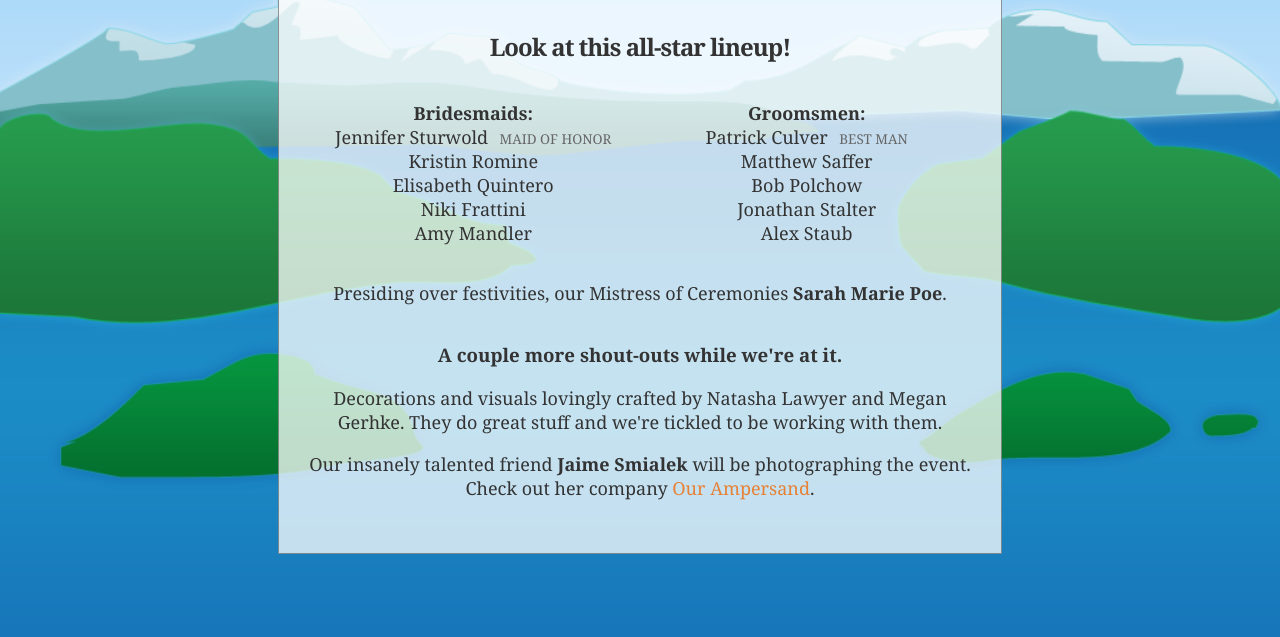
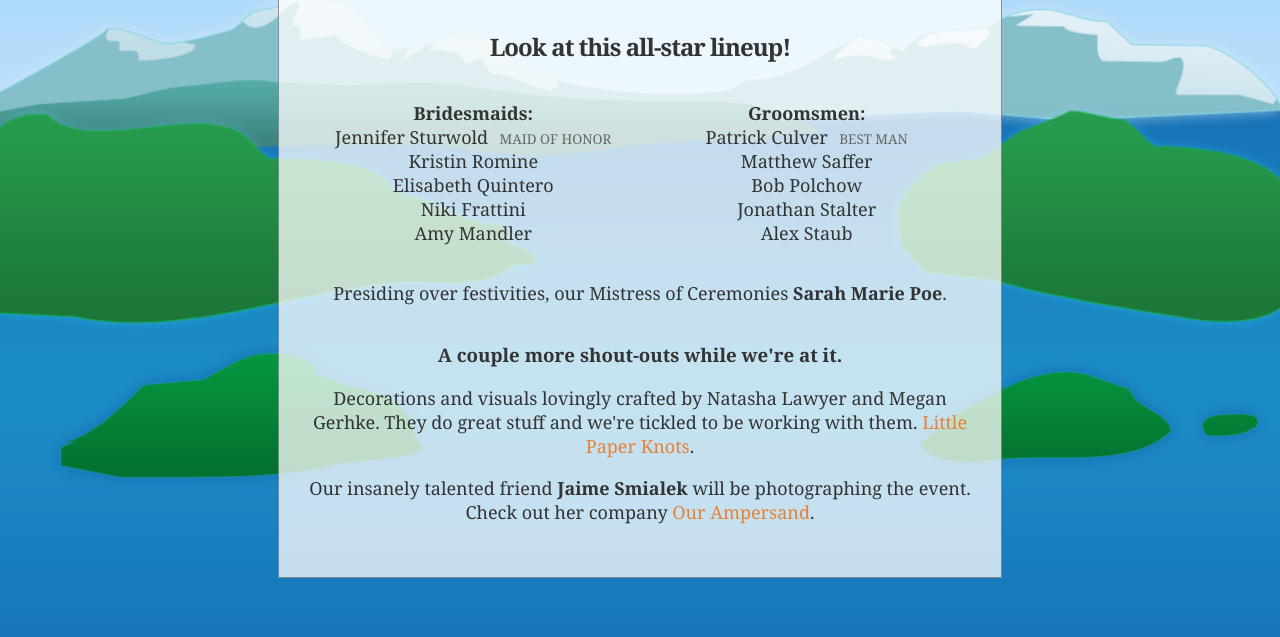
Before and after one commit to bahoo/jonandcari, a Django app: template templates/wedding-party.html in a window 1280 px wide. Shown: the part 91-728 px from the top of the page. Run offline with Django 3.2, Linux system fonts and the light colour scheme; the template is opened without the code that fills it, so the values that code supplies are empty; some libraries are stand-ins or nearby versions.

Commit message:
Cari made a fucking link!!!

```diff
--- a/templates/wedding-party.html
+++ b/templates/wedding-party.html
@@ -27,7 +27,7 @@
 	<h3>A couple more shout-outs while we're at it.</h3>
 
 	<p>Decorations and visuals lovingly crafted by Natasha Lawyer and Megan Gerhke. They do
-		great stuff and we're tickled to be working with them.</p>
+		great stuff and we're tickled to be working with them. <a href="http://littlepaperknots.blogspot.com"> Little Paper Knots</a>.</p>
 
 	<p>Our insanely talented friend <b>Jaime Smialek</b> will be photographing the event.
 		Check out her company <a href="http://ourampersandphoto.com">Our Ampersand</a>.</p>
```
